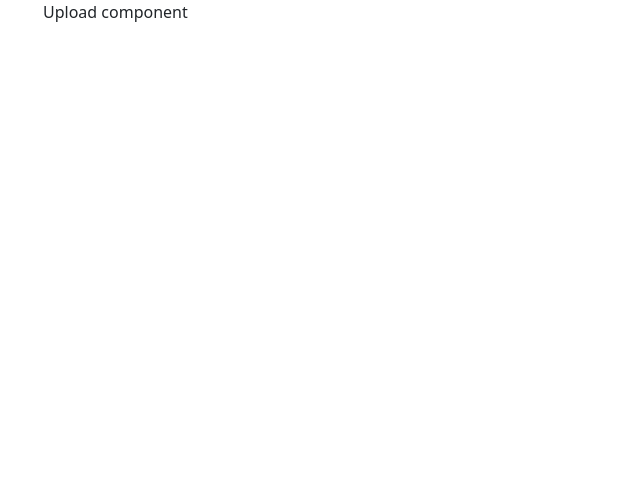
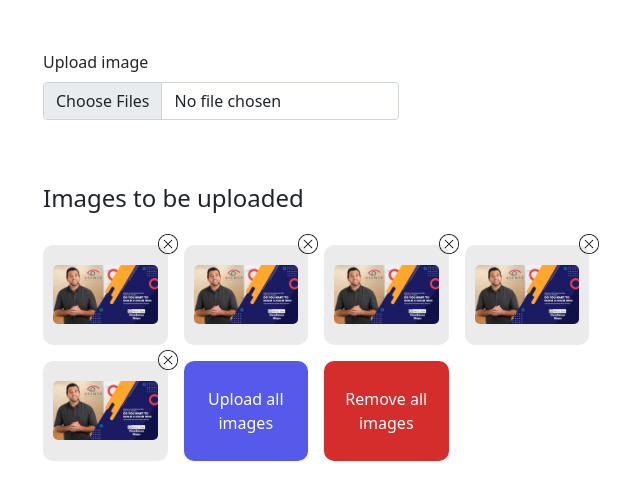
Before and after one commit to nibiralpha/image-resize, a React (Create React App) app: page / in a window 1280 px wide. Shown: the top 500 px of the page, without its empty margins (39-679 px from the left). Built offline with nearby package versions, Linux system fonts and the light colour scheme.

Commit message:
ui design for after upload images

```diff
--- a/src/App.js
+++ b/src/App.js
@@ -8,9 +8,14 @@ import UploadImages from "./Component/Upload.component";
 
 function App() {
   return (
-    <div className="container">
-      <div className="content">
-        <UploadImages />
+    <div className="container page-top">
+      {/* <div className="row mb-4">
+        <h1>Simaple image resize app</h1>
+      </div> */}
+      <div className="row">
+        <div className="col-md-6">
+          <UploadImages />
+        </div>
       </div>
     </div>
   );
--- a/src/Component/Upload.component.js
+++ b/src/Component/Upload.component.js
@@ -6,20 +6,74 @@ export default class UploadImages extends Component {
   constructor(props) {
     super(props)
     this.state = {
+      images: [
+        { id: Math.random(0, 10), url: "/og-image.png", resize: "110x110" },
+        { id: Math.random(0, 10), url: "/og-image.png", resize: "110x110" },
+        { id: Math.random(0, 10), url: "/og-image.png", resize: "110x110" },
+        { id: Math.random(0, 10), url: "/og-image.png", resize: "110x110" },
+        { id: Math.random(0, 10), url: "/og-image.png", resize: "110x110" },
+      ]
+    };
 
-    };
+    this.onSelectFiles = this.onSelectFiles.bind(this);
   }
 
   componentDidMount() {
 
   }
 
+  onSelectFiles(e) {
+    console.log(e.target.files);
+    let files = e.target.files;
+
+    for (let i = 0; i < files.length; i++) {
+      let file = files[i];
+      console.log(file);
+    }
+  }
+
   render() {
 
+    const images = this.state.images;
+    return (
+      <div className="upload-container">
 
-    return (
-      <div>
-        Upload component
+        <div className="row">
+          <div className="col-md-8">
+            <label className="form-label" htmlFor="customFile">Upload image</label>
+            <input multiple type="file" className="form-control" id="customFile" onChange={this.onSelectFiles} />
+          </div>
+
+          {/* <div className="col-md-4 relative">
+            <button disabled="disabled" type="button" className="btn btn-primary bottom">Upload</button>
+          </div> */}
+        </div>
+
+        <div className="row mt-5 gx-3 gy-3">
+          <h4 className="mb-3">Images to be uploaded</h4>
+          {images.map((image) => (
+            <div className="col-md-3">
+              <div className="img-thumb">
+                <div className="thumb"><img src="/og-image.png"></img></div>
+                <div className="thumb-close"><img src="/close-icon.png"></img></div>
+              </div>
+            </div>
+          ))}
+
+          <div className="col-md-3">
+            <div className="img-thumb btn-thumb">
+              <div className="thumb upload-btn-bg"><span className="upload-img">Upload all images</span></div>
+            </div>
+          </div>
+
+          <div className="col-md-3">
+            <div className="img-thumb btn-thumb">
+              <div className="thumb remove-btn-bg"><span className="upload-img">Remove all images</span></div>
+            </div>
+          </div>
+        </div>
+
+
       </div>
     );
   }
--- a/src/index.css
+++ b/src/index.css
@@ -1,13 +1,76 @@
 body {
   margin: 0;
-  font-family: -apple-system, BlinkMacSystemFont, 'Segoe UI', 'Roboto', 'Oxygen',
-    'Ubuntu', 'Cantarell', 'Fira Sans', 'Droid Sans', 'Helvetica Neue',
+  font-family: -apple-system, BlinkMacSystemFont, "Segoe UI", "Roboto", "Oxygen",
+    "Ubuntu", "Cantarell", "Fira Sans", "Droid Sans", "Helvetica Neue",
     sans-serif;
   -webkit-font-smoothing: antialiased;
   -moz-osx-font-smoothing: grayscale;
 }
 
 code {
-  font-family: source-code-pro, Menlo, Monaco, Consolas, 'Courier New',
+  font-family: source-code-pro, Menlo, Monaco, Consolas, "Courier New",
     monospace;
 }
+
+.page-top {
+  margin-top: 50px;
+}
+
+.relative {
+  position: relative;
+}
+
+.bottom {
+  position: absolute;
+  bottom: 0;
+}
+
+.img-thumb{
+  position: relative;
+}
+
+.btn-thumb{
+  cursor: pointer;
+}
+
+
+.img-thumb .thumb {
+  background-color: #ebebeb;
+  /* width: 100px; */
+  min-height: 100px;
+  border-radius: 10px;
+  display: flex;
+  align-items: center;
+  text-align: center;
+}
+
+.img-thumb .thumb img {
+  width: 100%;
+  padding: 10px;
+  border-radius: 15px;
+}
+
+.img-thumb .thumb-close{
+  position: absolute;
+  top: -15px;
+  right: -10px;
+  cursor: pointer;
+}
+
+.img-thumb .thumb-close img{
+  width: 20px;
+  height: 20px;
+}
+
+.upload-img{
+  font-weight: 500;
+  color: #fff;
+}
+
+.upload-btn-bg{
+  background-color: #555aeb !important;
+}
+
+.remove-btn-bg{
+  background-color: #d52c2c !important;
+}
```
Also changed, not shown: public/close-icon.png (added), public/og-image.png (added).
